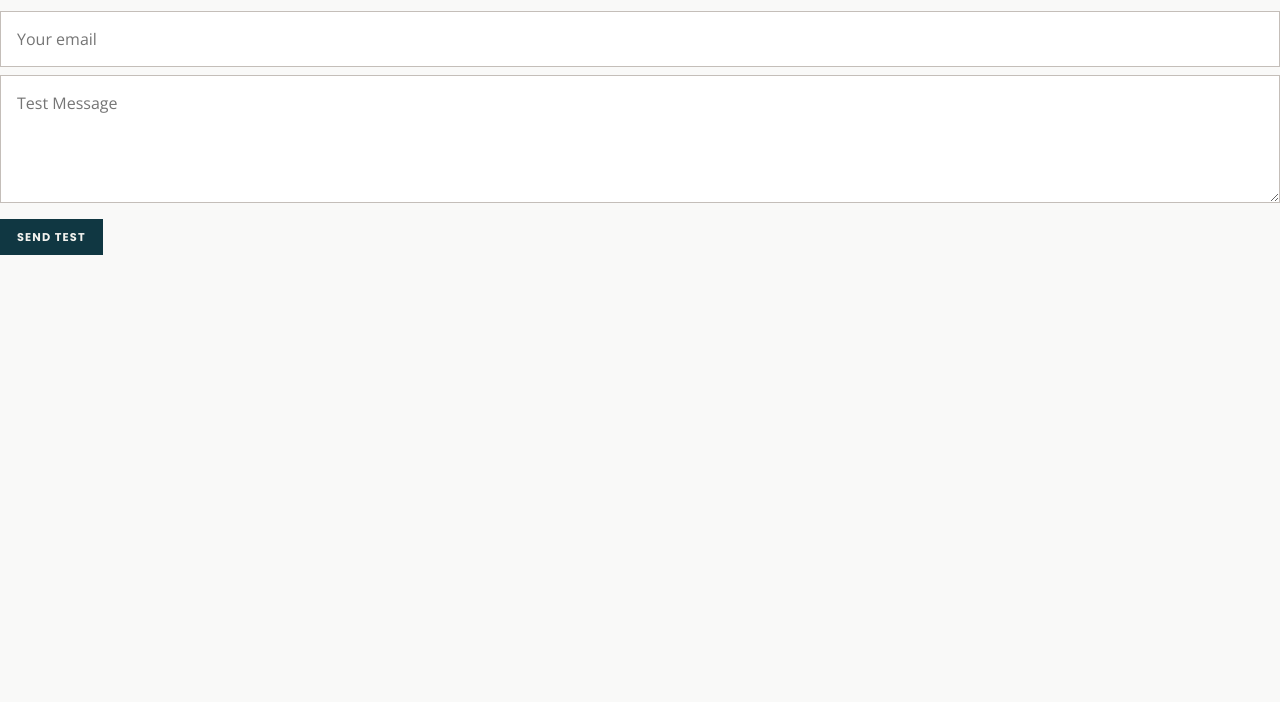
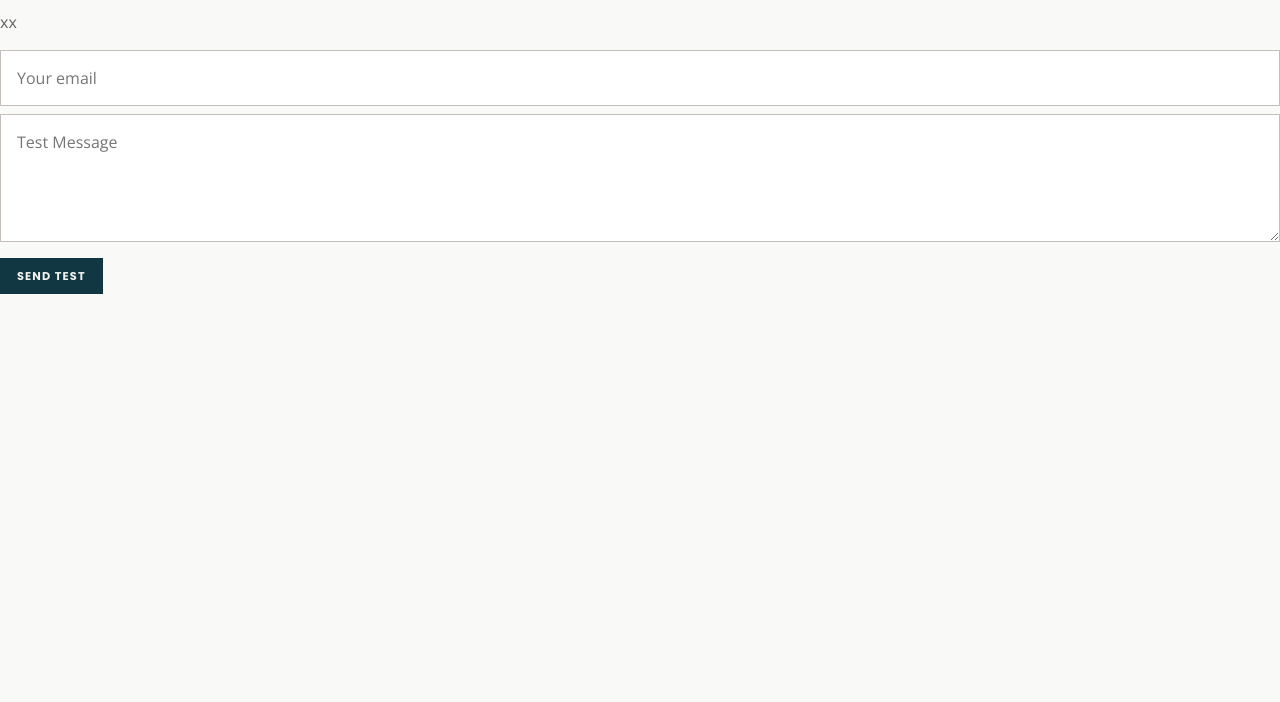
Before and after one commit to pvytas/pvytas.github.io, a plain HTML site: page index.html in a window 1280 px wide. Shown: the part 98-800 px from the top of the page. Drawn offline with nearby package versions, Linux system fonts and the light colour scheme; files that its build step writes are made by us from their sources.

Commit message:
Update index.html

```diff
--- a/index.html
+++ b/index.html
@@ -11,7 +11,7 @@
 <body>
 
 <h1>Hello World</h1>
-  <p> </p>
+  <p>xx </p>
 
 <div id='formview'>
 <form method="POST" action="https://formspree.io/paul.vytas@gmail.com">
```
